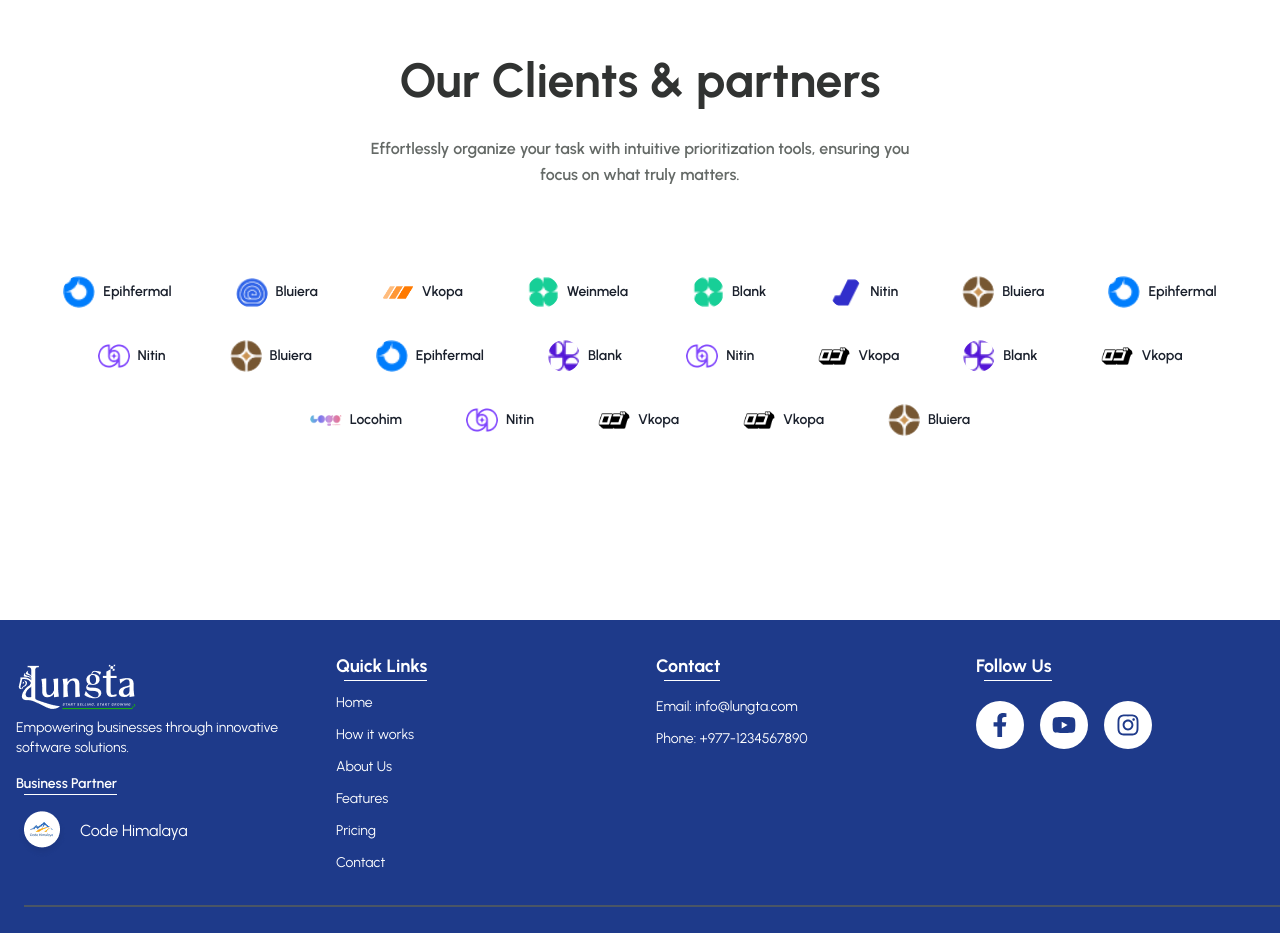
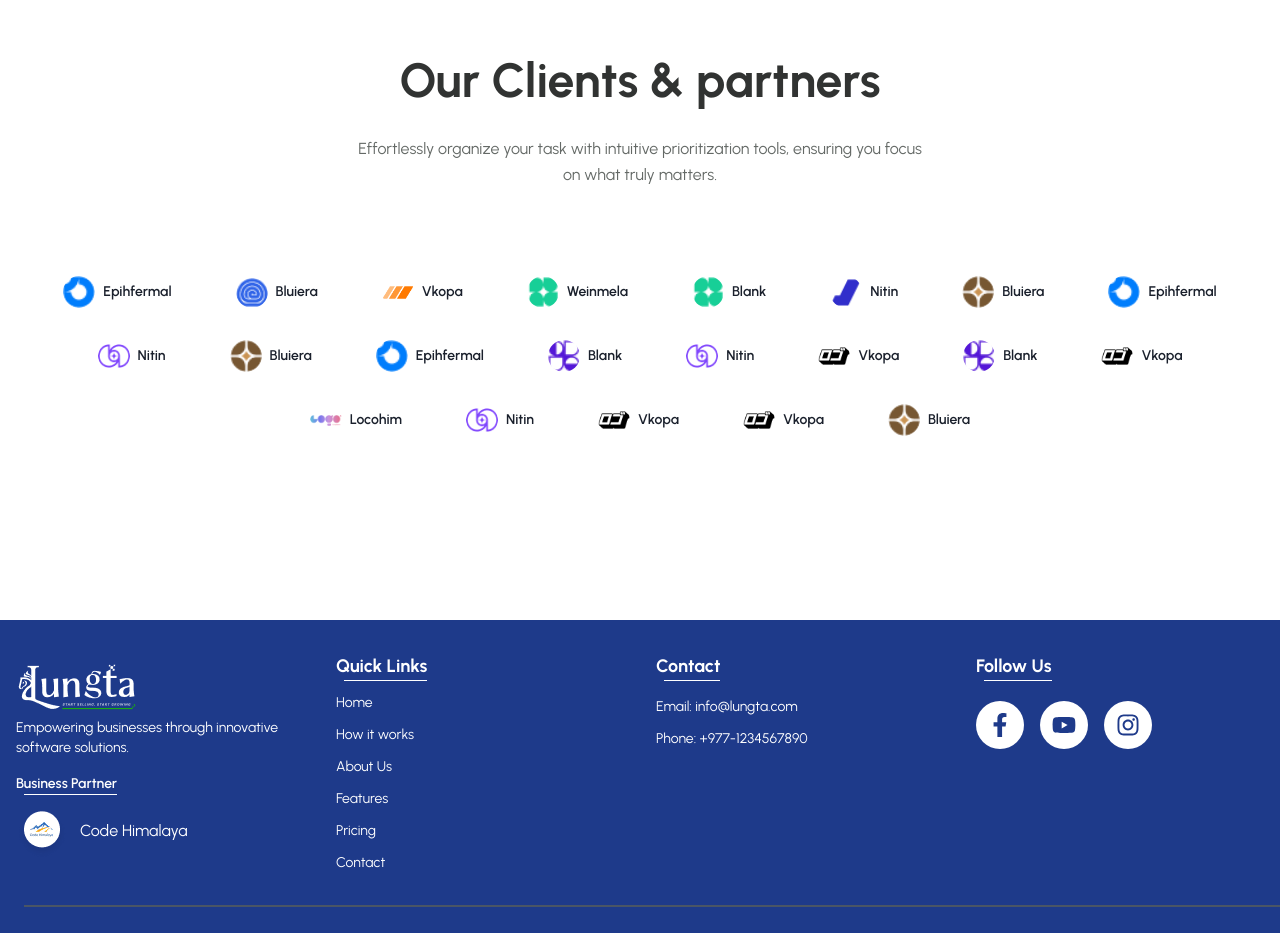
Before and after one commit to Ashutosh-Neupane/features-nextjs, a Next.js app: page /about in a window 1280 px wide. Shown: the part 1540-2473 px from the top of the page. Built offline with nearby package versions, Linux system fonts and the light colour scheme.

Commit message:
about us

```diff
--- a/src/components/About/ClientLogoSection.jsx
+++ b/src/components/About/ClientLogoSection.jsx
@@ -127,7 +127,7 @@ const ClientLogoSection = () => {
         <h1 className="font-extrabold text-[#313332] text-3xl sm:text-5xl lg:text-5xl ">
           Our Clients & partners
         </h1>
-        <p className="mt-4 text-base text-[#646966]  font-semibold leading-relaxed max-w-xl mx-auto">
+        <p className="mt-4 text-base text-[#646966]  font-[500] leading-relaxed max-w-xl mx-auto">
           Effortlessly organize your task with intuitive prioritization tools,
           ensuring you focus on what truly matters.
         </p>
```
